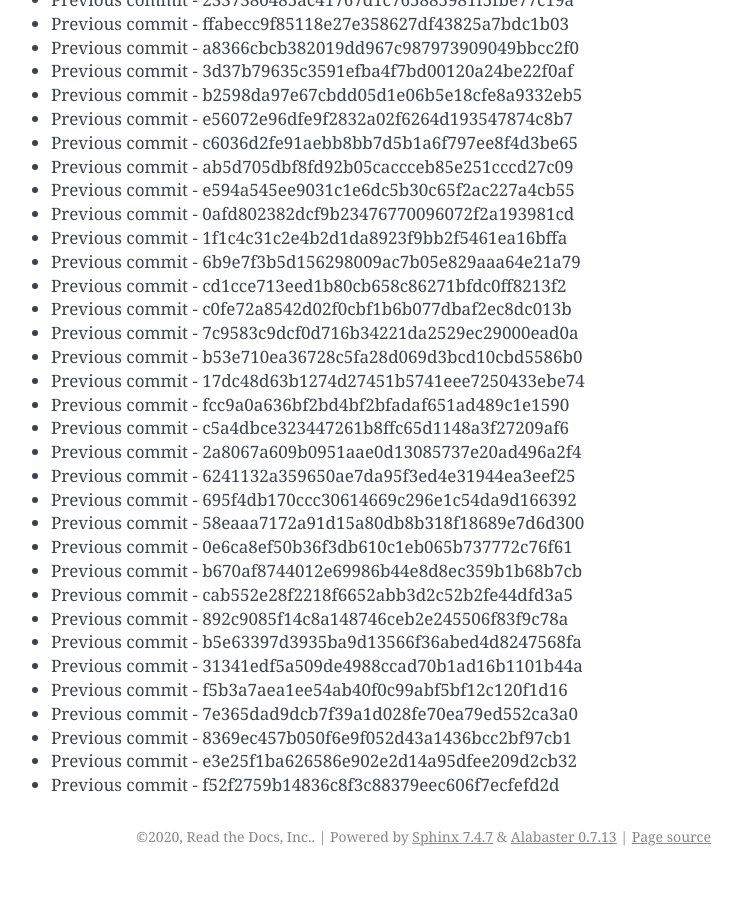
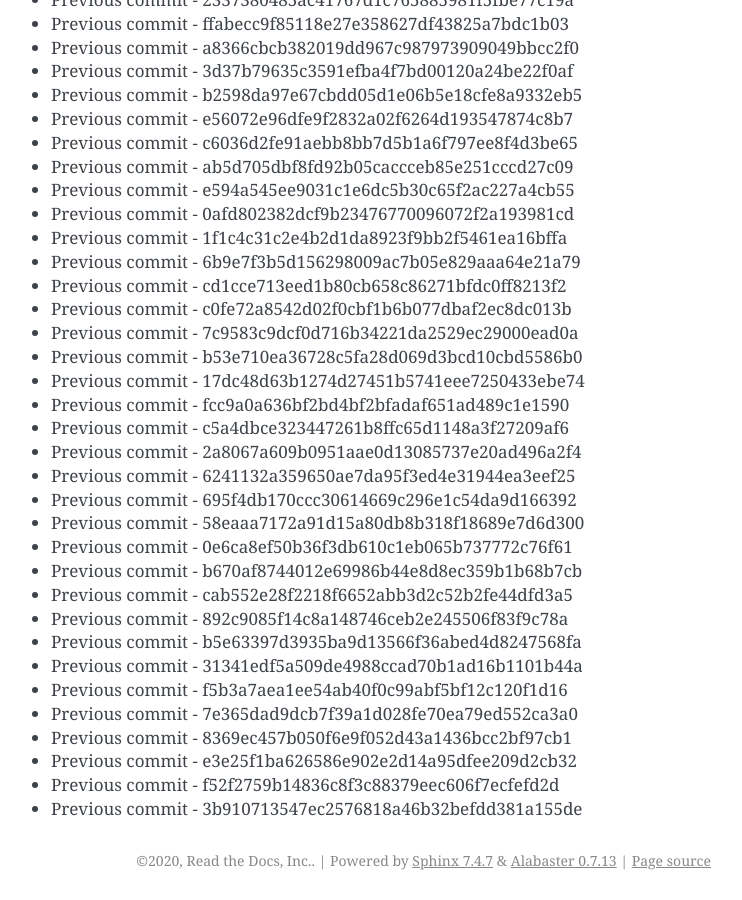
Before and after one commit to readthedocs/rtd-git-stresstest, a Sphinx documentation site: the page built from docs/updates.rst, in a window 1280 px wide and 900 px high, scrolled down 97961 px. Shown: the whole window, without its empty margins (399-1141 px from the left). Built offline with Sphinx 7.4.7, drawn with Linux system fonts in a browser that asks for light colours; before the commit the page ends 98837 px from its top, so only the background shows below that.

Commit message:
Generating commit from previous: 3b910713547ec2576818a46b32befdd381a155de

```diff
--- a/docs/updates.rst
+++ b/docs/updates.rst
@@ -4148,3 +4148,4 @@ It can be tested for any performance characteristics.
 * Previous commit - 8369ec457b050f6e9f052d43a1436bcc2bf97cb1
 * Previous commit - e3e25f1ba626586e902e2d14a95dfee209d2cb32
 * Previous commit - f52f2759b14836c8f3c88379eec606f7ecfefd2d
+* Previous commit - 3b910713547ec2576818a46b32befdd381a155de
```
